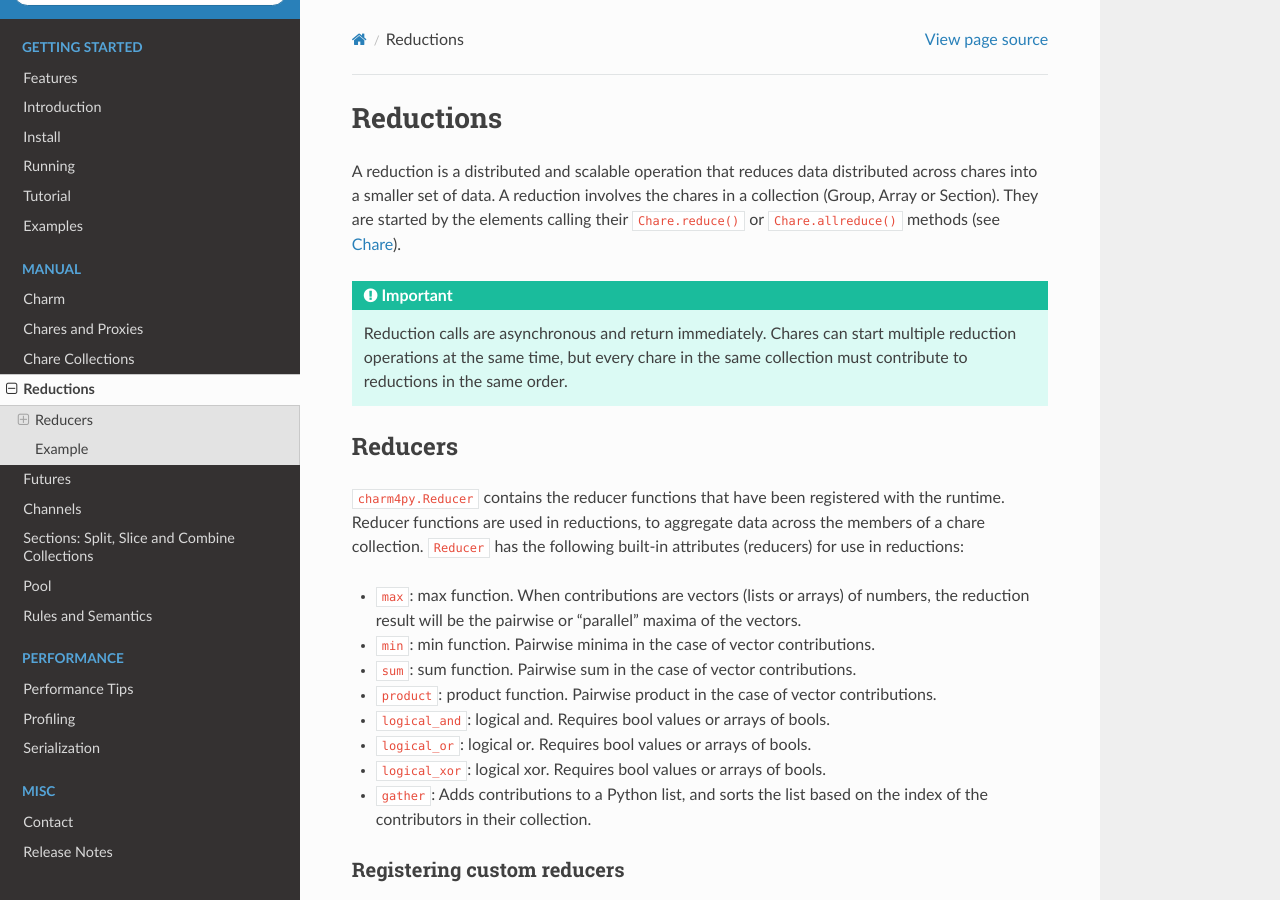
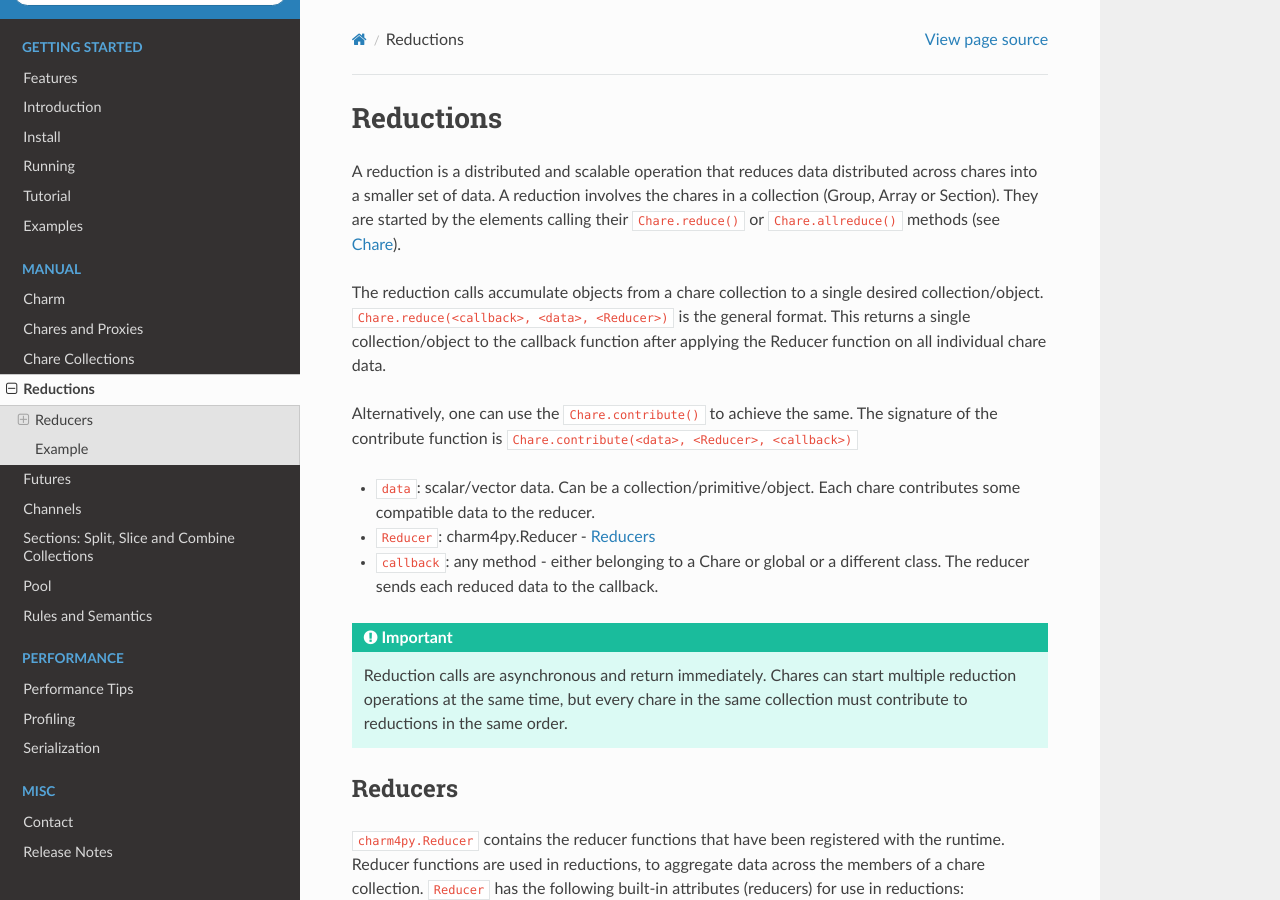
Before and after one commit to charmplusplus/charm4py, a Sphinx documentation site: the page built from docs/reductions-api.rst, in a window 1280 px wide and 900 px high. Built offline with Sphinx 7.4.7 and the Read the Docs theme 3.1.0, drawn with Linux system fonts in a browser that asks for light colours; the version number could not be read and is left out.

Commit message:
Docs - Reductions - added contribute() details (#288)
* Docs - Reductions - added contribute() details

* method params for contribute/reduce

---------

Co-authored-by: Ritvik Rao <rsrao2@illinois.edu>

```diff
--- a/docs/reductions-api.rst
+++ b/docs/reductions-api.rst
@@ -7,6 +7,20 @@ distributed across chares into a smaller set of data.
 A reduction involves the chares in a collection (Group, Array or Section). They are
 started by the elements calling their ``Chare.reduce()`` or ``Chare.allreduce()``
 methods (see :ref:`Chare <chare-api-label>`).
+
+The reduction calls accumulate objects from a chare collection to a single desired
+collection/object. ``Chare.reduce(<callback>, <data>, <Reducer>)`` is the general format.
+This returns a single collection/object to the callback function after applying the Reducer
+function on all individual chare data.
+
+Alternatively, one can use the ``Chare.contribute()`` to achieve the same. The signature of the
+contribute function is ``Chare.contribute(<data>, <Reducer>, <callback>)``
+
+* ``data``: scalar/vector data. Can be a collection/primitive/object. Each chare contributes some compatible data to the reducer.
+
+* ``Reducer``: charm4py.Reducer - :ref:`reducer-api-label`
+
+* ``callback``: any method - either belonging to a Chare or global or a different class. The reducer sends each reduced data to the callback.
 
 .. important::
 
```
